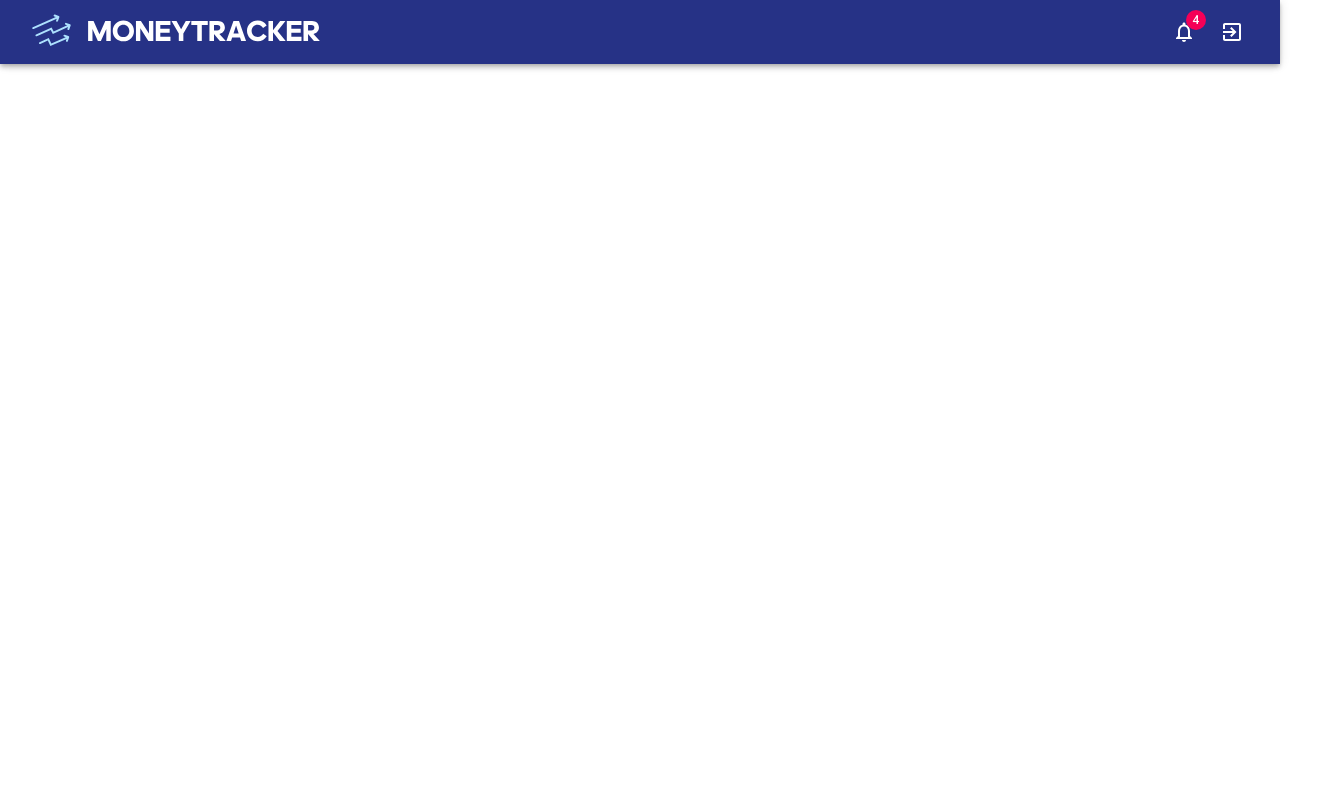
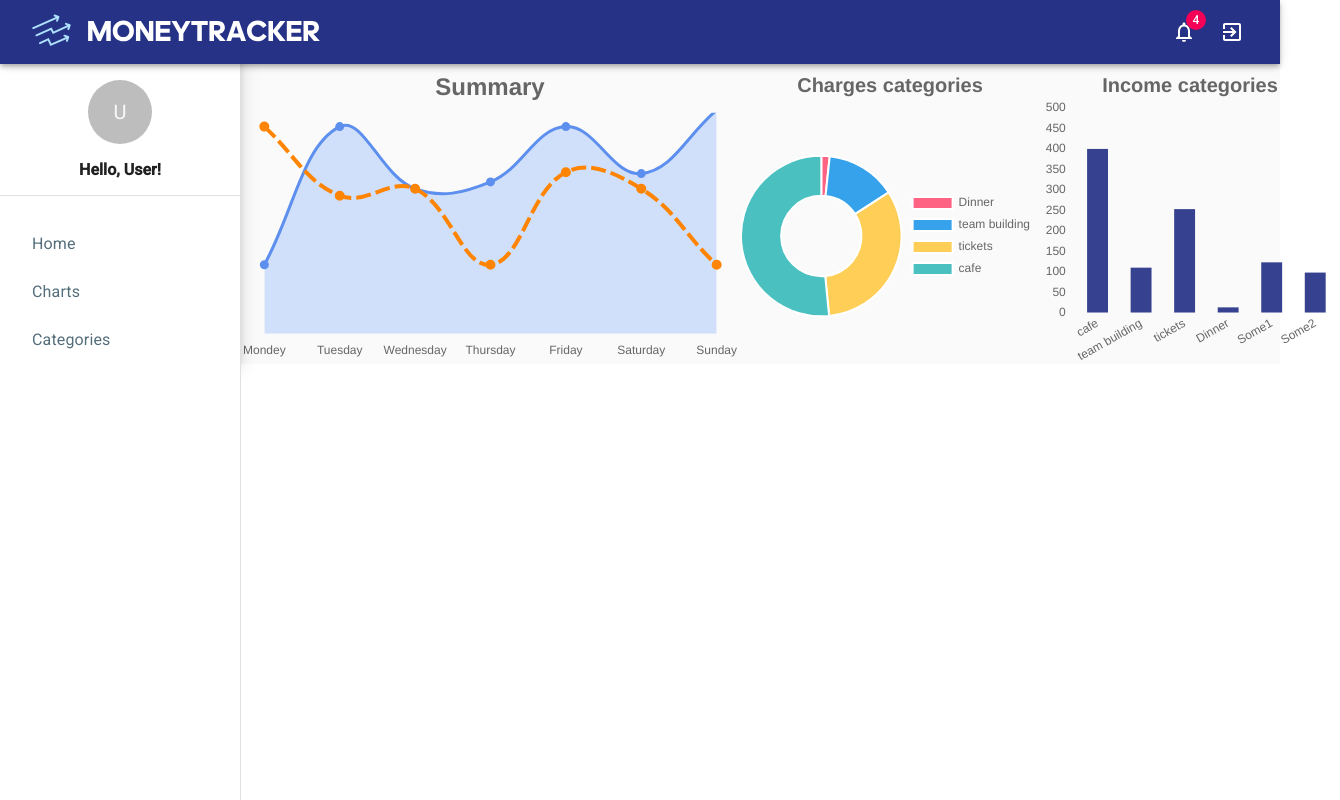
Before and after one commit to atripolskyy/moneytracker, a React (Create React App) app: page /charts in a window 1280 px wide. Shown: the whole page, 1340 px wide, since content can reach past the window. Built offline with nearby package versions, Linux system fonts and the light colour scheme.

Commit message:
charts update

```diff
--- a/src/App.js
+++ b/src/App.js
@@ -5,7 +5,7 @@ import HeaderBlock from './components/HeaderBlock/index';
 import SidebarBlock from './components/SidebarBlock/index';
 import ContentBlock from './components/ContentBlock/index';
 // import { Router } from '@material-ui/icons'; // i don't know why it's there
-import Chart from "./components/Charts/charts"
+import Charts from "./components/Charts/charts"
 import AutorisationUser from "./components/Login/autorisationUser"
 
 
@@ -157,13 +157,9 @@ class App extends Component {
                       item={dataArr}
                     />
                 </Route>
-                {/* <myPieChart>
-                  <canvas id="myChart"></canvas>
-                </myPieChart> */}
-                {/* <Home /> */}
-                  <Route path="/chart" exact component={Chart}>
+                  <Route path="/charts" exact component={Charts}>
                   <SidebarBlock />
-                    <Chart chartData={this.state.chartData} location="Massachusetts" legendPosition="bottom" />
+                    <Charts />
                   </Route>
             </Switch>
         </Router>
--- /dev/null
+++ b/src/components/Charts/BarChart/BarChart.js
@@ -0,0 +1,42 @@
+import  React from 'react';
+import {Bar} from "react-chartjs-2";
+import dataBarCharts from "./dataBarCharts";
+
+
+function BarChart() {
+   const options ={
+        title: {
+            display: true,
+            text: 'Income categories',
+            fontSize: 20
+        },
+        legend: {
+            display: false
+        },
+        scales: {
+            yAxes: [{
+                ticks: {
+                    suggestedMin: 0,
+                    suggestedMax: 500
+                },
+                gridLines: {
+                    display: false,
+                }
+            }],
+            xAxes: [{
+                gridLines: {
+                    display: false
+                }
+            }]
+        },
+        maintainAspectRatio: false
+    }
+
+    return (
+        <div className="barChart">
+        <Bar data = {dataBarCharts} options = {options} />
+        </div>
+    )
+}
+
+export default BarChart;
--- /dev/null
+++ b/src/components/Charts/BarChart/dataBarCharts.js
@@ -0,0 +1,22 @@
+const dataBarCharts = {
+    labels: ['cafe', 'team building', 'tickets', 'Dinner', 'Some1', 'Some2' ],
+    datasets:[
+      {
+        label: 'sometest in chart',
+        data:[
+            400,
+            110,
+            253,
+            13,
+            123,
+            98
+        ],
+          backgroundColor:
+            '#364190',
+          hoverBackgroundColor:'#717bca',
+          barPercentage: 0.6,
+      }
+    ]
+};
+
+export default dataBarCharts;
--- /dev/null
+++ b/src/components/Charts/DoughnutChart/dataDoughnutCharts.js
@@ -0,0 +1,26 @@
+const dataDoughnutCharts = {
+  labels: ['Dinner', 'team building', 'tickets', 'cafe'],
+  datasets:[
+    {
+      data:[13, 110, 253, 400, ],
+      backgroundColor:[
+        'rgba(255, 99, 132, 12)',
+        'rgba(54, 162, 235, 1)',
+        'rgba(255, 206, 86, 1)',
+        'rgba(75, 192, 192, 1)',
+        'rgba(153, 102, 255, 1)',
+        'rgba(255, 159, 64, 1)',
+        'rgba(255, 99, 132, 1)'
+      ],
+      hoverBorderColor: [
+        `rgba(255, 99, 132, 1)`,
+        'rgba(54, 162, 235, 1)',
+        'rgba(255, 206, 86, 1)',
+        'rgba(75, 192, 192, 1)',
+        'rgba(153, 102, 255, 1)',
+      ]
+    }
+  ]
+};
+
+export default dataDoughnutCharts;
--- /dev/null
+++ b/src/components/Charts/DoughnutChart/doughnutChart.js
@@ -0,0 +1,29 @@
+import  React from 'react';
+import {Doughnut} from "react-chartjs-2";
+import dataDoughnutCharts from "./dataDoughnutCharts"
+
+
+function DoughnutChart () {
+    const options = {
+        title: {
+            display: true,
+            text: 'Charges categories',
+            fontSize: 20
+        },
+        legend:{
+            display:true,
+            position:'right',
+            fullWidth: true
+        },
+        maintainAspectRatio: false
+
+    };
+
+    return (
+        <div className="doughnutChart">
+            <Doughnut  data = {dataDoughnutCharts} options = {options} />
+        </div>
+    )
+}
+
+export default DoughnutChart;
--- /dev/null
+++ b/src/components/Charts/LineChart/lineChart.js
@@ -0,0 +1,46 @@
+import  React from 'react';
+import {Line} from "react-chartjs-2";
+import dataLineCharts from "./lineDataChart"
+
+function LineChart() {
+    const options = {
+        title: {
+            display: true,
+            text: 'Summary',
+            position: 'top',
+            fontSize: 24
+        },
+        legend: {
+            display: false
+        },
+        scales: {
+            yAxes: [
+                {
+                    display: false,
+                    ticks: {
+                        min: 0,
+                        max: 320,
+                        stepSize: 100
+                    },
+                    gridLines: {
+                        display: false,
+                    }
+                }
+            ],
+            xAxes: [{
+                gridLines: {
+                    display: false
+                }
+            }]
+        },
+        maintainAspectRatio: false
+    };
+
+    return (
+        <div className="lineChart">
+            <Line data = {dataLineCharts} options = {options} width={500} height={300} horizontalGuides={5}/>
+        </div>
+    )
+}
+
+export default LineChart;
--- /dev/null
+++ b/src/components/Charts/LineChart/lineDataChart.js
@@ -0,0 +1,54 @@
+
+const dataLineCharts = {
+
+    labels: ['Mondey', 'Tuesday', 'Wednesday', 'Thursday', 'Friday', 'Saturday', 'Sunday'],
+    datasets:[
+      {
+        label: 'income',
+        type: "line",
+        data:[
+            300,
+            200,
+            210,
+            100,
+            234,
+            210,
+            100,
+            12,
+        ],
+
+        borderColor:'rgb(254,132,2)',
+        pointBackgroundColor: 'rgb(93,143,238)',
+        pointBorderColor: 'rgb(254,132,2)',
+        pointBackgroundColor: 'rgb(254,132,2)',
+        pointBorderColor: 'rgb(254,132,2)',
+        borderWidth: 4,
+        borderDash: [15, 5],
+        fill: false
+
+      },
+      {
+        label: 'expense ',
+        data:[
+          100,
+          300,
+          210,
+          220,
+          300,
+          232,
+          324,
+        ],
+
+        backgroundColor: '#d0dffa',
+        barPercentage: 0.6,
+        borderColor: 'rgb(93,143,238)',
+        hoverBorderColor: 'rgba(93,143,238,0.6)',
+        borderWidth: 3,
+        pointBackgroundColor: 'rgb(93,143,238)',
+        pointBorderColor: 'rgb(93,143,238)',
+
+      }
+    ]
+};
+
+export default dataLineCharts;
--- a/src/components/Charts/charts.js
+++ b/src/components/Charts/charts.js
@@ -1,105 +1,67 @@
 import React, {Component} from 'react';
-import {Bar, Line, Doughnut} from 'react-chartjs-2';
+import LineChart  from "./LineChart/lineChart";
+import BarChart from "./BarChart/BarChart";
+import DoughnutChart from "./DoughnutChart/doughnutChart"
+import './charts.scss';
+// import { makeStyles } from '@material-ui/core/styles';
+// import Paper from '@material-ui/core/Paper';
+// import Grid from '@material-ui/core/Grid';
+// import Button from "@material-ui/core/Button"
 
-class Chart extends Component{
-    componentWillMount(){
-         this.getChartData();
-       }
 
-      getChartData(){
+class Charts extends Component{
 
-        this.setState({
-          chartData:{
-
-            labels: ['Dinner', 'team building', 'tickets', 'cafe'],
-            datasets:[
-              {
-
-                data:[
-                    13,
-                    110,
-                    253,
-                    400,
-                ],
-                backgroundColor:[
-                  'rgba(255, 99, 132, 1)',
-                  'rgba(54, 162, 235, 1)',
-                  'rgba(255, 206, 86, 1)',
-                  'rgba(75, 192, 192, 1)',
-                  'rgba(153, 102, 255, 1)',
-                  'rgba(255, 159, 64, 1)',
-                  'rgba(255, 99, 132, 1)'
-                ]
-              }
-            ]
-          }
-        });
-      }
-
-  constructor(props){
-    super(props);
-    this.state = {
-      chartData:props.chartData
-    }
-  }
-
-  static defaultProps = {
-    displayTitle:true,
-    displayLegend: true,
-  }
 
   render(){
     return (
-      <div className="chart">
-        <Bar
-          data={this.state.chartData}
-          options={{
-            title:{
-
-              display:this.props.displayTitle,
-              text:'Income categories',
-              fontSize:25,
-
-            },
-            legend:{
-              display:this.props.displayLegend,
-              position:this.props.legendPosition
-            }
-          }}
-        />
-
-        <Line
-          data={this.state.chartData}
-          options={{
-            title:{
-              display:this.props.displayTitle,
-              text:'Summary ',
-              fontSize:25
-            },
-            legend:{
-              display:this.props.displayLegend,
-              position:this.props.legendPosition
-            }
-          }}
-        />
-
-        <Doughnut
-          data={this.state.chartData}
-          options={{
-            title:{
-              display:this.props.displayTitle,
-              text:'Charges Categories',
-              fontSize:20
-            },
-            legend:{
-              display:this.props.displayLegend,
-              position:this.props.legendPosition
-            }
-          }}
-        />
+      <div className="charts">
+        <LineChart />
+        <DoughnutChart />
+        <BarChart />
       </div>
     )
   }
 }
 
-export default Chart;
+export default Charts;
+
+// const useStyles = makeStyles((theme) => ({
+//   root: {
+//     flexGrow: 1,
+//   },
+//   paper: {
+//     padding: theme.spacing(1),
+//     textAlign: 'center',
+//     color: theme.palette.text.secondary,
+//   },
+// }));
+
+// export default function FullWidthGrid() {
+//   const classes = useStyles();
+
+//   return (
+//     <div className={classes.root}>
+//       <Grid container spacing={1}>
+//         <Grid item xs={8}>
+//           <Paper className={classes.paper} spacing={2} ><LineChart /></Paper>
+//         </Grid>
+//         <Grid item xs={6} sm={6}>
+//           <Paper className={classes.paper}><DoughnutChart /></Paper>
+//         </Grid>
+//         <Grid item xs={6} sm={6}>
+//           <Paper className={classes.paper}><BarChart />  </Paper>
+//         </Grid>
+//       </Grid>
+//     </div>
+//   );
+// }
+
+
+
+
+
+
+//----------------------------------------------------------------------------------------------------------------------------------
+
+{/* <Button variant="contained" color="primary" type = "button" className="btnCharts">Week</Button>
+        <Button variant="contained" color="primary" type = "button" className="btnCharts">Mounth</Button> */}
--- a/src/components/Charts/charts.scss
+++ b/src/components/Charts/charts.scss
@@ -1,9 +1,24 @@
-.chart {
-    flex-grow: 1;
-    width: 100%;
-    min-height: calc(100vh - 48px);
-    padding-top: 24px;
-    padding-bottom: 24px;
-    margin-top: 100px;
-    margin-left: 250px;
-  }
+.charts {
+  margin-top: 5%;
+  display: flex;
+
+}
+// .lineChart {
+//   max-width: 95%;
+//     margin: 0 auto;
+//     width: 99%;
+//     height: 300px;
+// }
+
+// .doughnutChart {
+//   max-width: 30%;
+//     margin-left: 10%;
+//     width: 100%;
+//     height: 400px;
+// }
+// .barChart {
+//   max-width: 15%;
+//   margin: 5%;
+//   width: 100%;
+//   height: 400px;
+// }
--- a/src/components/Login/autorisationUser.scss
+++ b/src/components/Login/autorisationUser.scss
@@ -61,7 +61,6 @@
       box-shadow: 0px 0px 12px 2px rgba(15, 15, 15, 0.2);
       border-radius: 4px;
       position: relative;
-      z-index: 99;
       width: 100%;
       height: 100%;
       z-index: 99;
--- a/src/components/SidebarBlock/index.js
+++ b/src/components/SidebarBlock/index.js
@@ -40,7 +40,7 @@ class SidebarBlock extends Component {
                 </ListItem>
               </NavLink>
 
-              <NavLink to="/chart">
+              <NavLink to="/charts">
                 <ListItem button>
                   <ListItemText
                     primary="Charts"
```
Also changed, not shown: src/components/Login/Login/register.js (+9 -4 lines), 1 other file (tests, documents, lock files or other folders).
